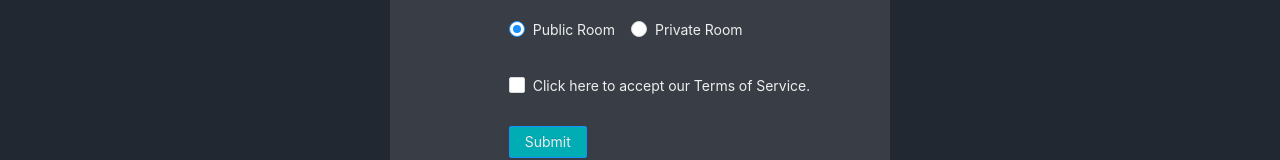
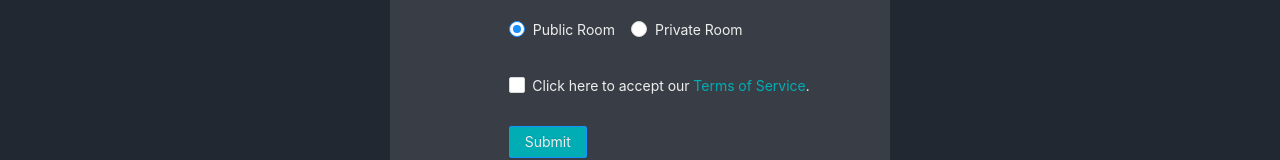
Before and after one commit to bkfetner/Sync-with-Spotify, a React (Create React App) app in the folder application/frontend/: page /Createpage in a window 1280 px wide. Shown: the part 332-492 px from the top of the page. Built offline with nearby package versions, Linux system fonts and the light colour scheme.

Commit message:
Added ToS in Create

```diff
--- a/application/frontend/src/components/Create.jsx
+++ b/application/frontend/src/components/Create.jsx
@@ -9,6 +9,7 @@ import {
   message,
   Select,
   Radio,
+  Col,
 } from "antd";
 import Axios from "axios";
 import "../css/Create.css";
@@ -181,6 +182,20 @@ const Create = (props) => {
     }
   };
 
+  const [isModalVisible1, setIsModalVisible1] = useState(false);
+  const history1 = useHistory();
+
+  const showModal1 = () => {
+      setIsModalVisible1(true);
+    };
+
+    const handleOk1 = () => {
+      setIsModalVisible1(false);
+    };
+    const handleCancel1 = () => {
+      setIsModalVisible1(false);
+    };
+
   const [modalMessage, setModalMessage] = useState();
   const [successModalMessage, setSuccessModalMessage] = useState();
   const [modalRoomName, setModalRoomName] = useState();
@@ -314,17 +329,15 @@ const Create = (props) => {
             </Radio>
           </Radio.Group>
         </Form.Item>
-
-        <Form.Item {...otherItemLayout}>
+          <Form.Item {...otherItemLayout} className="text-color">
             <Checkbox
               onChange={confirmTos}
               required="required"
               className="text-color"
             >
-            Click here to accept our Terms of Service.
             </Checkbox>
+            &nbsp;&nbsp;Click here to accept our <a onClick={() => showModal1()} style={{color: 'var(--color3)'}}>Terms of Service</a>.
           </Form.Item>
-
         <Form.Item {...otherItemLayout} style={{ marginBottom: "0px" }}>
           <Button
             type="primary"
@@ -358,6 +371,18 @@ const Create = (props) => {
         <p style={{ color: "red" }}>{modalMessage}</p>
       </Modal>
 
+      <Modal
+                title="Terms of Service"
+                visible={isModalVisible1}
+                onOk={handleOk1}
+                onCancel={handleCancel1}
+                cancelButtonProps={{ style: { display: "none" } }}
+                okText="OK"
+                >
+                    <p>Information you provide to us about yourself, or that we collect and infer based upon your entries and posts to <strong>Sync</strong>  may be used to improve your user experience, provide or suggest targeted services and to allow third party advertises and messaging to be tailored or targeted. We may use or provide to third parties aggregated data entered by users or inferred from usage. We may collect IP addresses and cookies for the primary purpose of assisting with ease of use by you. However, except as legally required, we will not sell or provide your email address, IP address, cookies, address or phone number to third parties for advertising or other purposes. In the future we may provide third parties with the ability to provide customizable or targeted advertising or messages and in such cases we may allow third party applications to access your user data in determining the messaging or advertising applicable to you.
+            </p>
+                </Modal>
+
     </div>
 
   );
```
Lines whose indentation alone changed are shown as unchanged.
